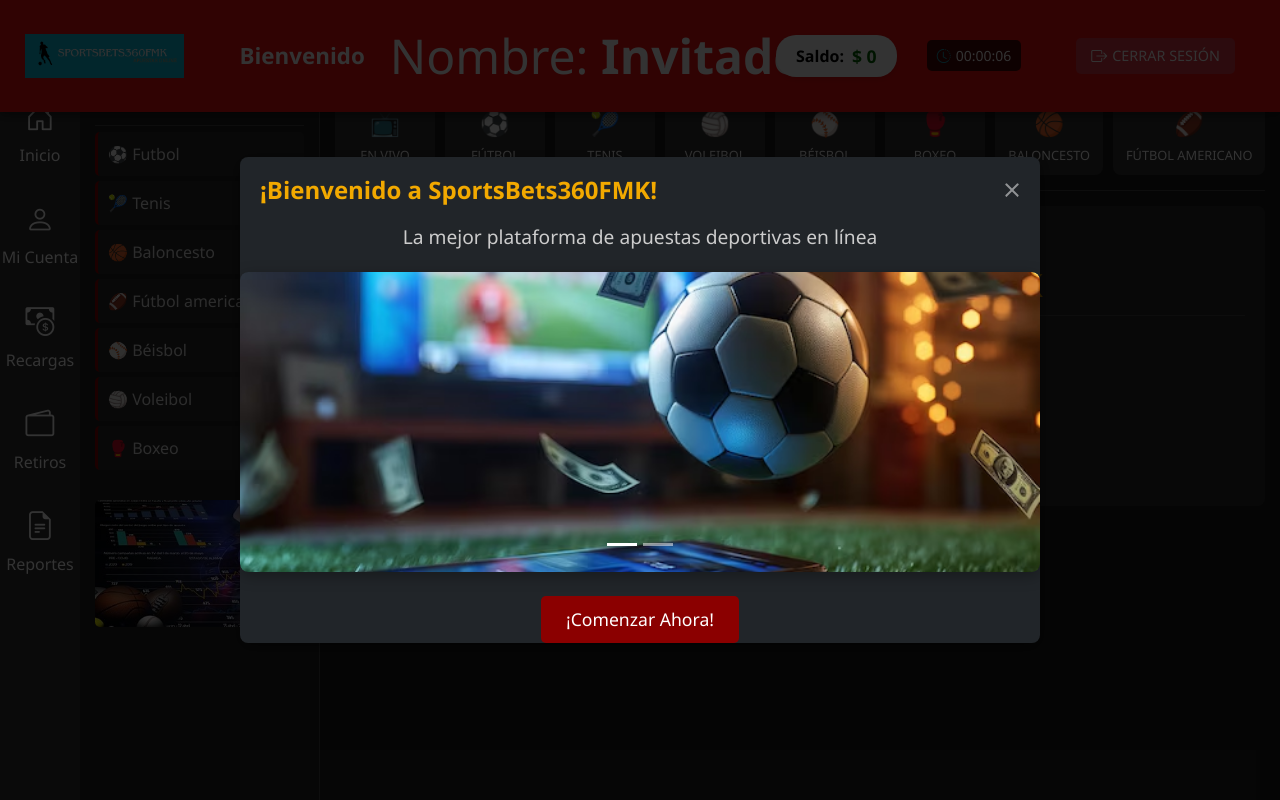
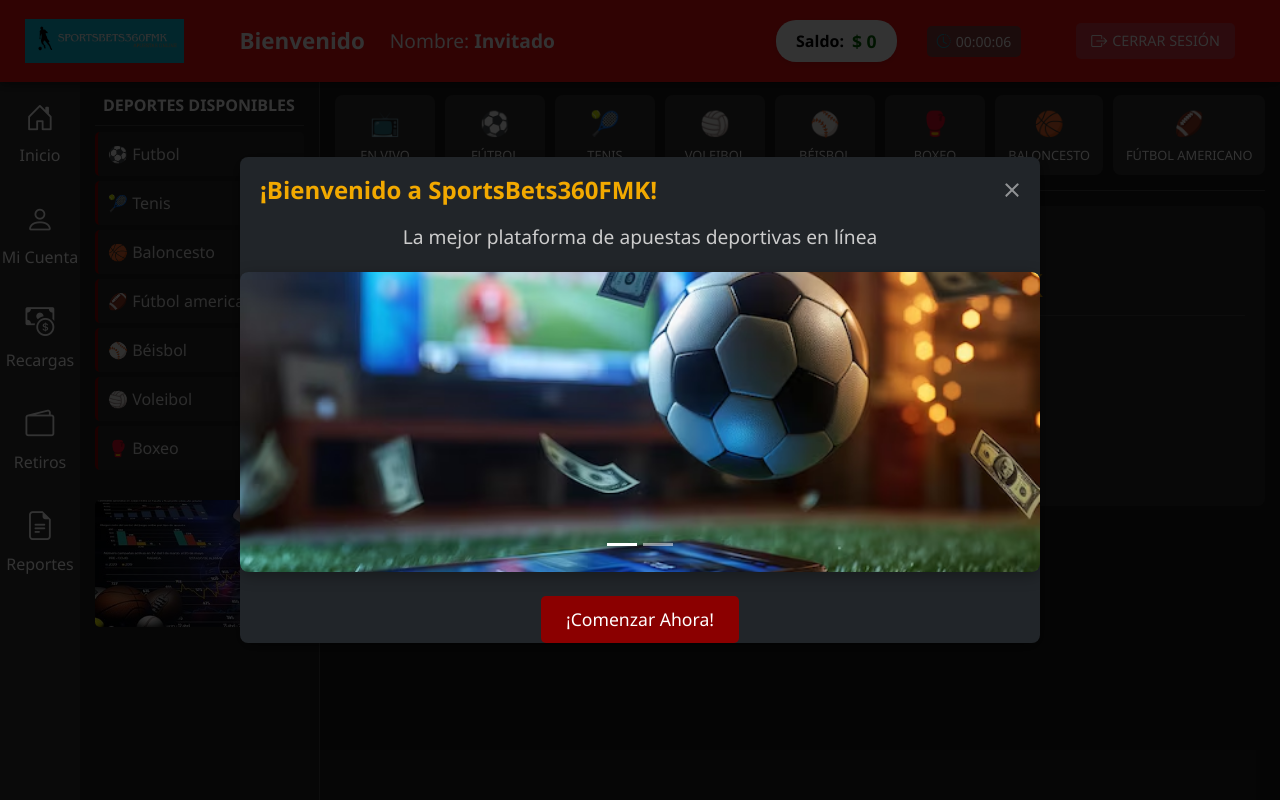
Before and after one commit to Mauricio50-byte/SportsBets360FMK-Plataforma-de-Apuestas-Deportivas, a PHP site: template VISTAS/View/Menu.html in a window 1280 px wide. Run offline with PHP 8.4, Linux system fonts and the light colour scheme; the template is opened without the code that fills it, so the values that code supplies are empty.

Commit message:
Cambio de Styllos del Menu para el nombre del usuario

```diff
--- a/VISTAS/Css/StyleMenu.css
+++ b/VISTAS/Css/StyleMenu.css
@@ -88,7 +88,7 @@ body {
 }
 
 .user-name {
-    font-size: 3rem; /* Ligeramente más grande */
+    font-size: 1.2rem; /* Ligeramente más grande */
     color: white;
     white-space: nowrap;
     padding: 5px 10px; /* Añadido padding */
@@ -99,7 +99,7 @@ body {
 }
 
 .logout-btn {
-    background-color: #333;
+    background-color: #706a6a;
     color: white;
     border: none;
     border-radius: 5px;
@@ -645,7 +645,7 @@ welcome-container {
 
 /* Estilos para el temporizador de sesión */
     .session-timer {
-        background-color: rgba(0, 0, 0, 0.7);
+        background-color: rgba(94, 80, 80, 0.7);
         color: #fff;
         padding: 5px 10px;
         border-radius: 5px;
```
